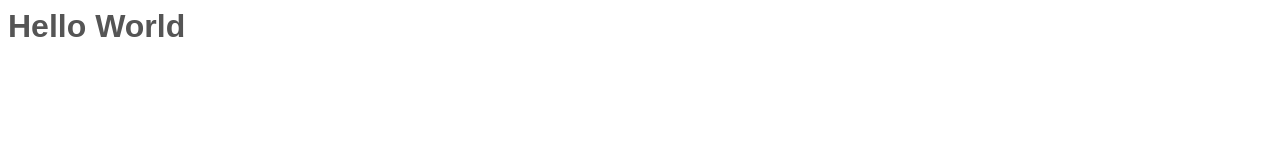
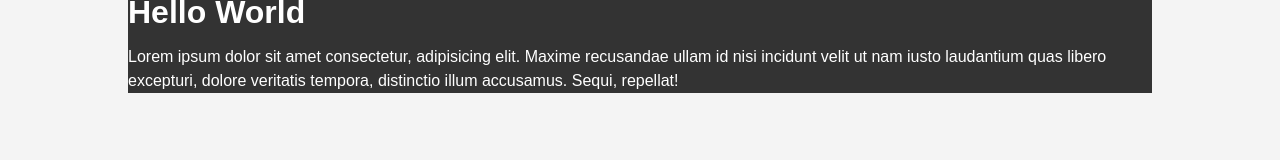
Before and after one commit to Nittham/ExampleDev, a plain HTML site: page CSS/Cheatsheet/index.html in a window 1280 px wide. Drawn offline with Linux system fonts and the light colour scheme.

Commit message:
box and container classes added.

```diff
--- a/CSS/Cheatsheet/CSS file/style.css
+++ b/CSS/Cheatsheet/CSS file/style.css
@@ -1,5 +1,17 @@
 body{
-	background-colour:#f4f4f4;
+	background-color:#f4f4f4;
 	color:#555555;
 	font-family:Arial, Helvetica, sans-serif;
+	font-size:16px;
+	font-weight:normal;
+	line-height:1.5em;
+	margin:0;
 }
+.container{
+	width:80%;
+	margin:auto;
+}
+.box-1{
+	background-color:#333;
+	color:#fff;
+}
--- a/CSS/Cheatsheet/index.html
+++ b/CSS/Cheatsheet/index.html
@@ -4,6 +4,11 @@
     <link rel="stylesheet" href="CSS file/style.css">
 </head>
 <body>
+    <div class="container">
+    <div class="box-1">
 <h1>Hello World</h1>
+<p>Lorem ipsum dolor sit amet consectetur, adipisicing elit. Maxime recusandae ullam id nisi incidunt velit ut nam iusto laudantium quas libero excepturi, dolore veritatis tempora, distinctio illum accusamus. Sequi, repellat!</p>
+</div>
+</div>
 </body>
 </html>
```
